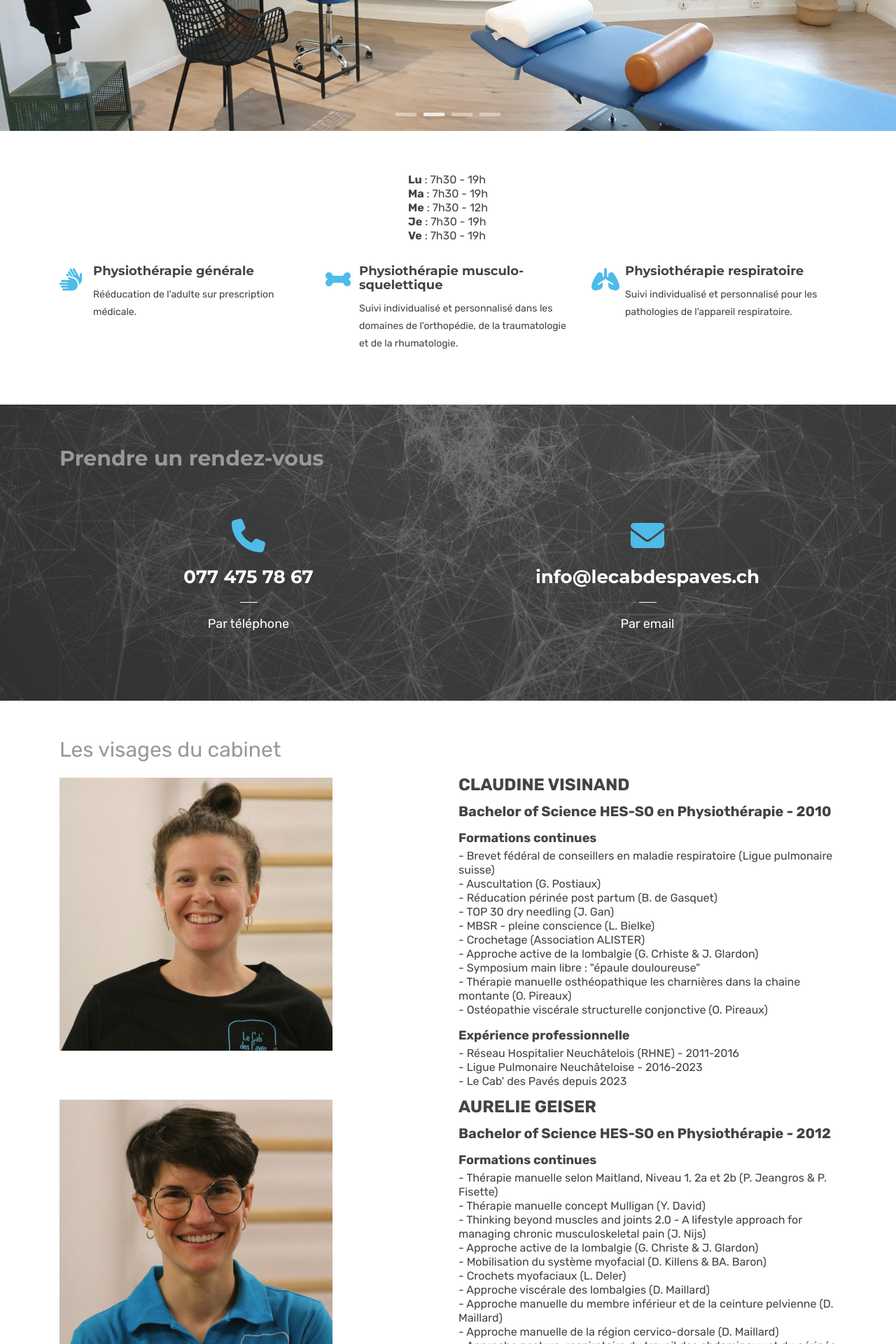
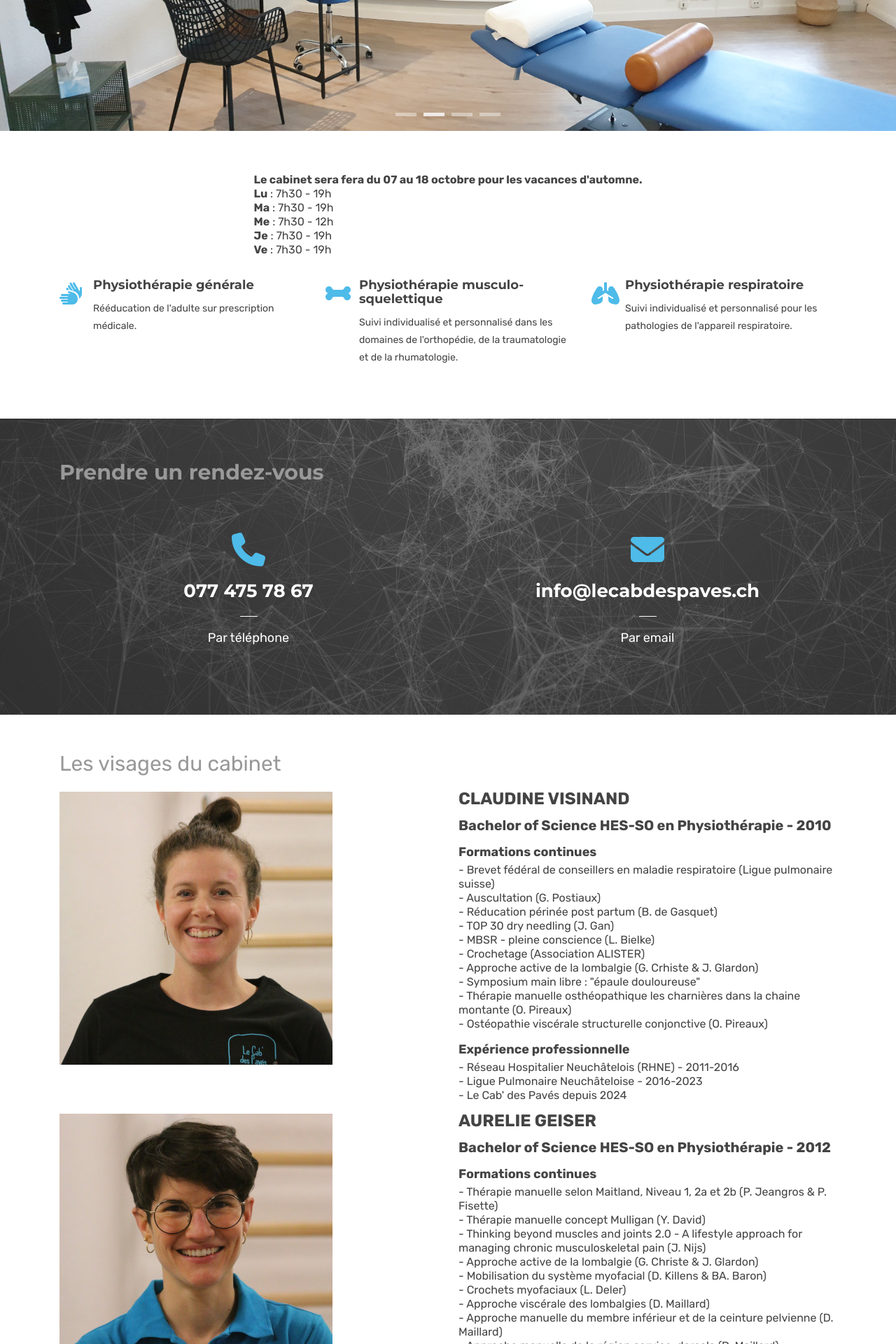
Before and after one commit to aureliegeiser/aureliegeiser.github.io, a Jekyll site: the page built from index.html, in a window 1280 px wide. Shown: the part 515-2435 px from the top of the page at 70% size. Built offline with Jekyll 4.4.1, drawn with Linux system fonts in a browser that asks for light colours.

Commit message:
fermeture d'automne

```diff
--- a/index.html
+++ b/index.html
@@ -54,6 +54,7 @@ title: Le Cab' des Pavés
     <!-- SERVICES -->
     <div style="display:flex;justify-content:center;margin-bottom:16px">
       <div style="text-align:left; font-size:16px;">
+        <div><strong>Le cabinet sera fera du 07 au 18 octobre pour les vacances d'automne.</strong></div>
         <div><b>Lu</b> : 7h30 - 19h</div>
         <div><b>Ma</b> : 7h30 - 19h</div>
         <div><b>Me</b> : 7h30 - 12h</div>
@@ -192,7 +193,7 @@ title: Le Cab' des Pavés
           <ul>
             <li>- Réseau Hospitalier Neuchâtelois (RHNE) - 2011-2016</li>
             <li>- Ligue Pulmonaire Neuchâteloise - 2016-2023</li>
-            <li>- Le Cab' des Pavés depuis 2023</li>
+            <li>- Le Cab' des Pavés depuis 2024</li>
           </ul>
         </div>
       </div>
```
